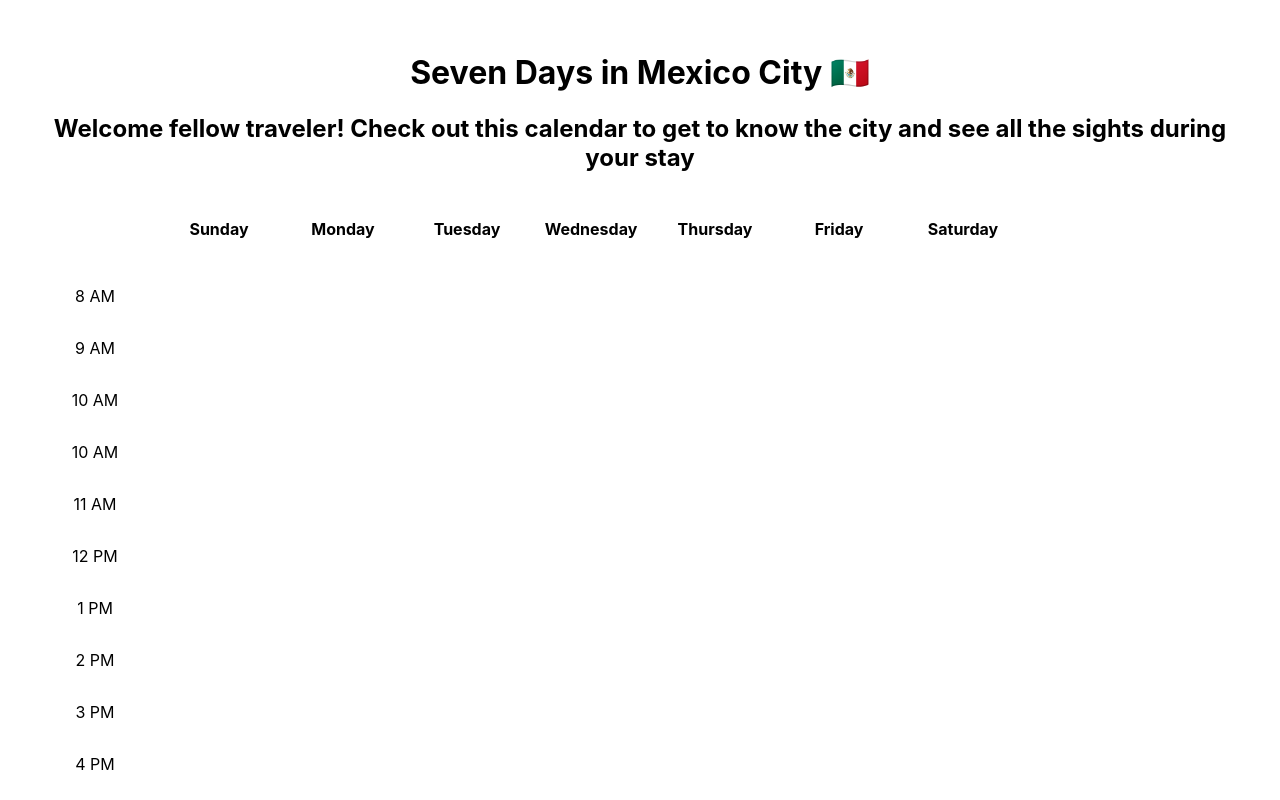
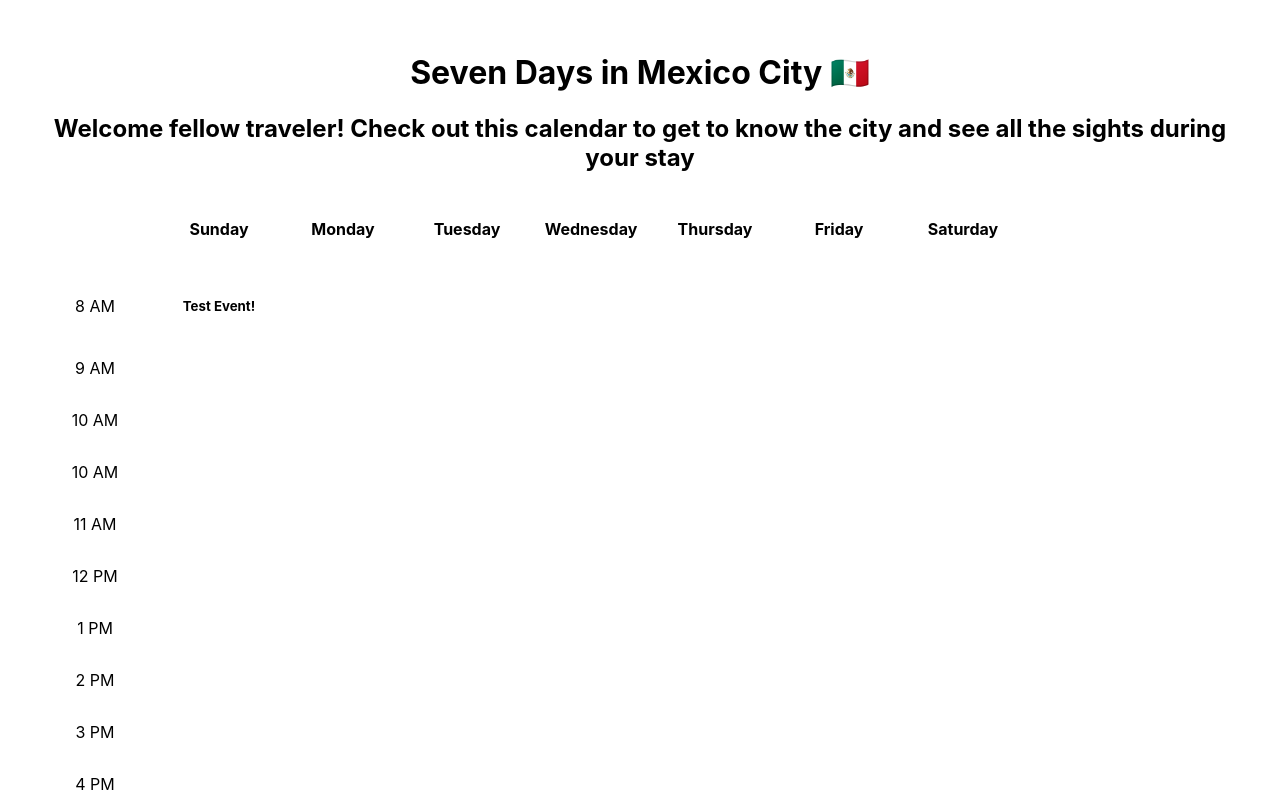
Before and after one commit to robo27918/timetabled, a React (Vite) app: page / in a window 1280 px wide. Shown: the top 800 px of the page. Built offline with nearby package versions, Linux system fonts and the light colour scheme.

Commit message:
Finished Step 4

```diff
--- a/src/components/Calendar.jsx
+++ b/src/components/Calendar.jsx
@@ -1,5 +1,5 @@
 import React from "react";
-
+import Event from "./Event";
 const Calendar = () => {
     return (<div className="Calendar">
         <table>
@@ -18,7 +18,7 @@ const Calendar = () => {
             <tbody>
             <tr>
                 <td className="time">8 AM</td>
-                <td></td>
+                <Event/>
                 <td></td>
                 <td></td>
                 <td></td>
--- /dev/null
+++ b/src/components/Event.jsx
@@ -0,0 +1,15 @@
+import React from "react";
+/**
+ *
+ * Creating an event component, the component
+ * is a table cell, but customized with information
+ * related to an event, such as location
+ */
+const Event = (props) =>{
+    return (
+        <td className="Event">
+            <h5> Test Event!</h5>
+        </td>
+    )
+}
+export default Event;
```
